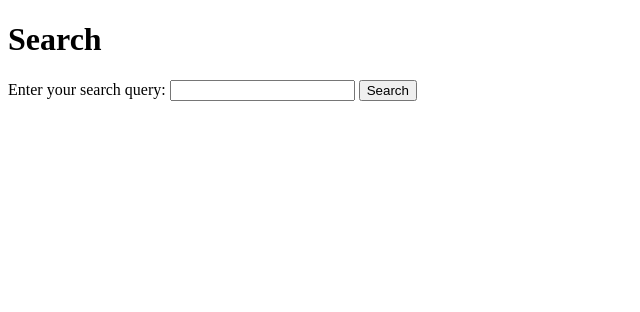
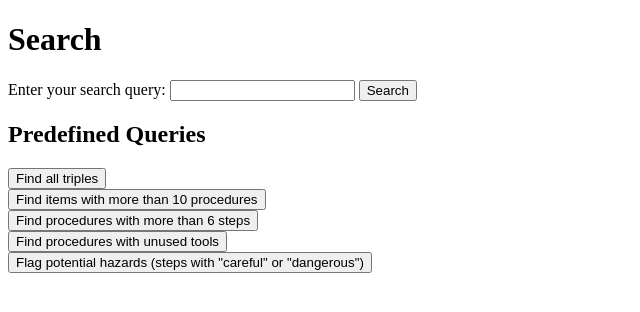
Before and after one commit to Aifert/CITS3005-Project, a Flask app: page / in a window 1280 px wide. Shown: the top 312 px of the page, without its empty margins (0-640 px from the left). Run offline with Flask 3, Linux system fonts and the light colour scheme.

Commit message:
add pre generated queries

```diff
--- a/app/templates/search_form.html
+++ b/app/templates/search_form.html
@@ -12,5 +12,31 @@
         <input type="text" id="query" name="query" required>
         <button type="submit">Search</button>
     </form>
+    <h2>Predefined Queries</h2>
+    <form action="{{ url_for('search') }}" method="POST">
+        <button type="submit" name="query" value="find_all_triples">
+            Find all triples
+        </button>
+    </form>
+    <form action="{{ url_for('search') }}" method="POST">
+        <button type="submit" name="query" value="find_items_with_more_than_10_procedures">
+            Find items with more than 10 procedures
+        </button>
+    </form>
+    <form action="{{ url_for('search') }}" method="POST">
+        <button type="submit" name="query" value="find_procedures_with_more_than_6_steps">
+            Find procedures with more than 6 steps
+        </button>
+    </form>
+    <form action="{{ url_for('search') }}" method="POST">
+        <button type="submit" name="query" value="find_procedures_with_unused_tools">
+            Find procedures with unused tools
+        </button>
+    </form>
+    <form action="{{ url_for('search') }}" method="POST">
+        <button type="submit" name="query" value="flag_potential_hazards">
+            Flag potential hazards (steps with "careful" or "dangerous")
+        </button>
+    </form>
 </body>
 </html>
```
Also changed, not shown: app/templates/index.html (deleted, +0 -9 lines).
